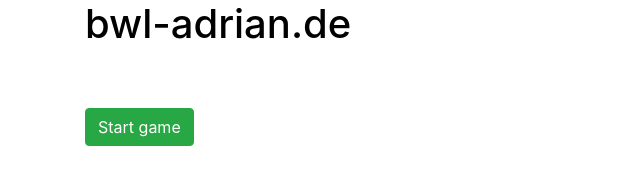
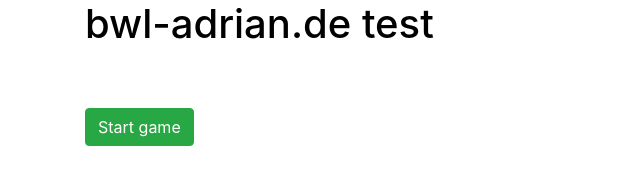
Before and after one commit to Gnunroh/bwl-adrian, a plain HTML site: page index.html in a window 1280 px wide. Shown: the whole page, without its empty margins (0-640 px from the left). Drawn offline with nearby package versions, Linux system fonts and the light colour scheme.

Commit message:
Update index.html

```diff
--- a/index.html
+++ b/index.html
@@ -46,7 +46,7 @@
 </head>
 <body>
     <div class="container">
-        <h1>bwl-adrian.de</h1>
+        <h1>bwl-adrian.de test</h1>
         <button class="btn btn-success" onclick="start()">Start game</button><br><br>
   <div id="score"></div>
 
```
